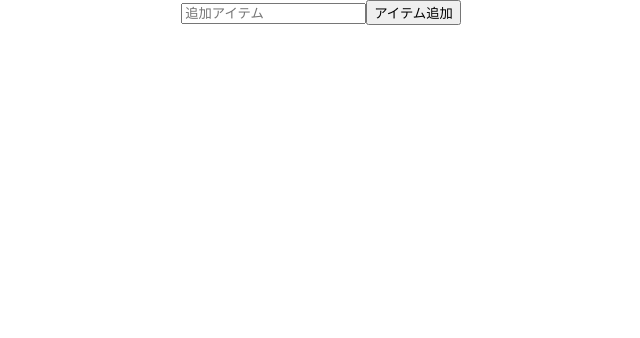
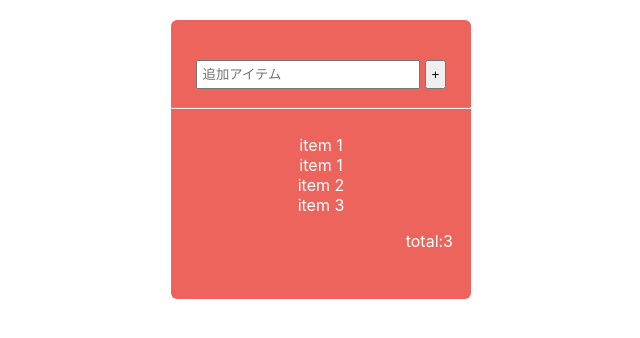
Before and after one commit to boon2187/shopping_list, a React (Create React App) app: page / in a window 1280 px wide. Shown: the top 338 px of the page, without its empty margins (319-959 px from the left). Built offline with nearby package versions, Linux system fonts and the light colour scheme.

Commit message:
実装前の準備

```diff
--- a/src/App.css
+++ b/src/App.css
@@ -1,3 +1,55 @@
-.App {
+.container {
+  background-color: #ED645C;
+  color: white;
+  margin: 20px auto;
+  width: 300px;
+  padding:30px 0;
+  border-radius: 6px;
+  display: flex;
+  flex-direction: column;
+  align-items: center;
   text-align: center;
 }
+
+.shopping-list {
+  /* background-color: rgb(245, 22, 22); */
+  width: 100%;
+  margin: auto;
+}
+
+.input-area {
+  /* background-color: rgb(27, 233, 37); */
+  padding: 10px;
+}
+
+.input-area input {
+  width: 75%;
+  padding: 5px;
+  margin-right: 5px;
+}
+
+.input-area button {
+  padding: 5px;
+}
+
+.shopping-items {
+  /* background-color: blue; */
+  padding: 10px;
+  margin: 0;
+}
+
+.shopping-items ul {
+  padding: 8px;
+  margin: 0;
+  list-style: none;
+}
+
+.shopping-items p {
+  padding: 8px;
+  margin: 0;
+  text-align: right;
+}
+
+.item-row {
+
+}
--- a/src/App.js
+++ b/src/App.js
@@ -4,18 +4,42 @@ import Item from './compontents/Item';
 
 function App() {
   // Inputに渡された値を収納するステート
-  const [value, setValue] = useState("");
+  // const [value, setValue] = useState("");
   // 買い物アイテムを格納するステート
-  const [shopItmes, setShopItems] = useState([]);
+  // const [shopItmes, setShopItems] = useState([]);
 
-  const addShopItem = () => {
+  // const addShopItem = () => {
 
-  }
+  // }
 
   return (
     <div className="App">
-      <input type="text" placeholder="追加アイテム" value={value} onChange={(e) => setValue(e.target.value)}></input>
-      <button onClick={addShopItem}>アイテム追加</button>
+      <div className="container" >
+        <div className="shopping-list">
+          <div className="input-area">
+            <input type="text" placeholder="追加アイテム" ></input>
+            <button>+</button>
+          </div>
+          <hr />
+          <div className="shopping-items">
+            <ul>
+              <div className="item-row">
+                <li>item 1</li>
+              </div>
+              <div className="item-row">
+                <li>item 1</li>
+              </div>
+              <div className="item-row">
+                <li>item 2</li>
+              </div>
+              <div className="item-row">
+                <li>item 3</li>
+              </div>
+            </ul>
+            <p>total:3</p>
+          </div>
+        </div>
+      </div>
     </div>
   );
 }
```
